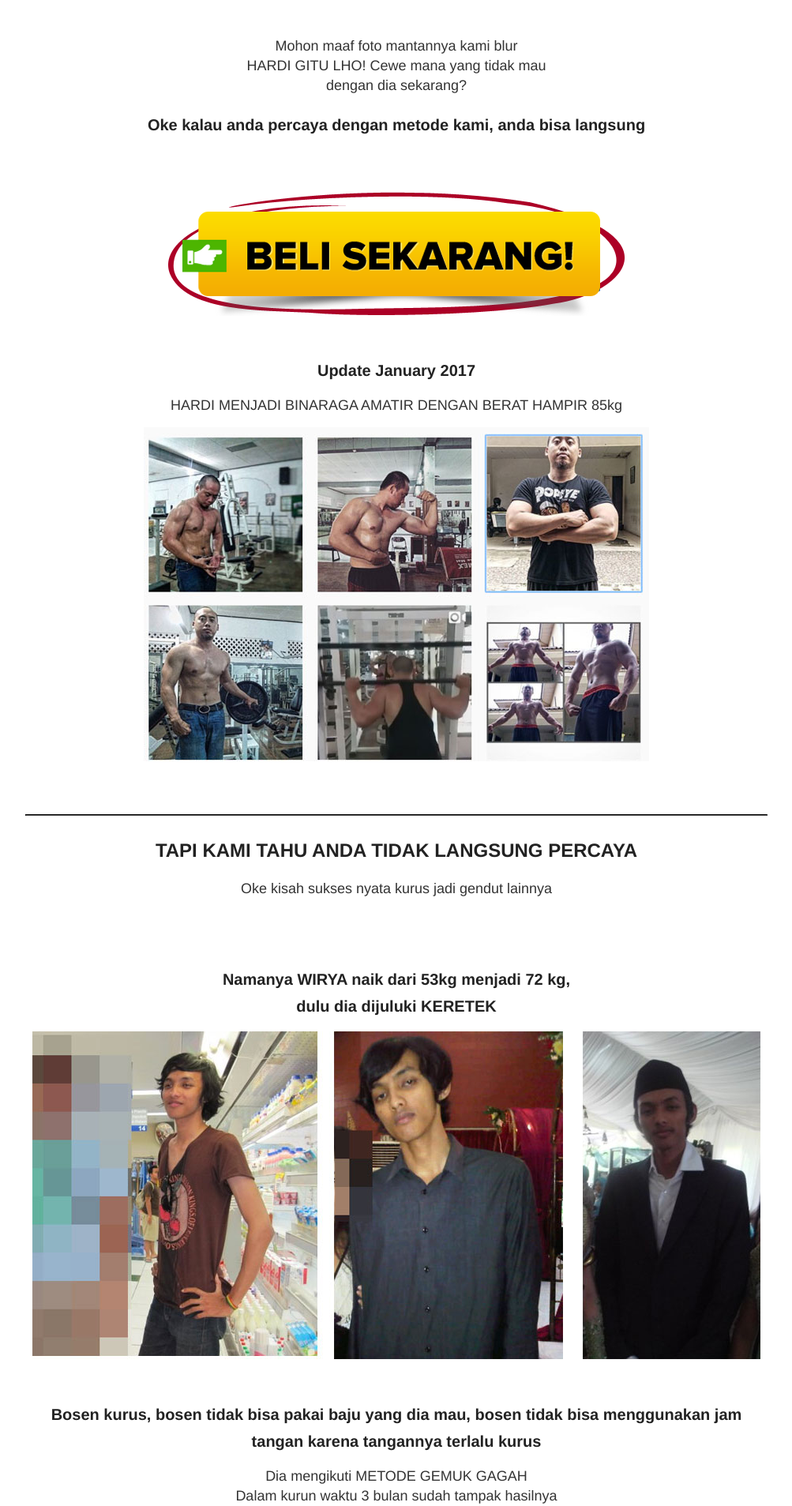
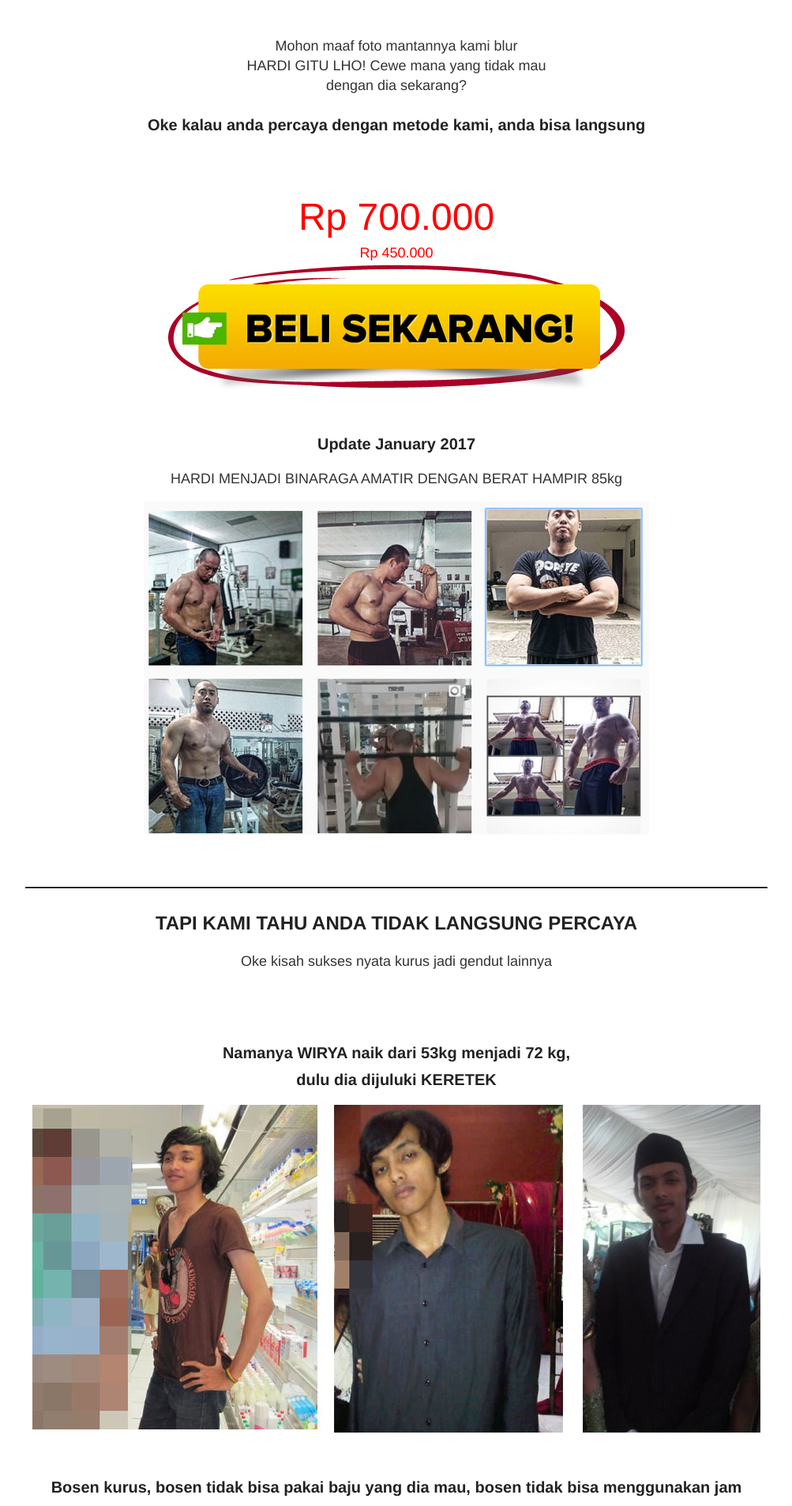
Before and after one commit to kemtol/gemukgagah, a Jekyll site: the page built from index.html, in a window 1280 px wide. Shown: the part 2022-3929 px from the top of the page at 79% size, without its empty margins (138-1141 px from the left). Built offline with Jekyll 4.4.1, drawn with Linux system fonts in a browser that asks for light colours.

Commit message:
Update default.html

```diff
--- a/_layouts/default.html
+++ b/_layouts/default.html
@@ -10,6 +10,11 @@
     <link href='{{ site.baseurl }}/images/favicon.ico' rel='icon' type='image/x-icon'/>
     <link rel="stylesheet" type="text/css" href="{{ site.baseurl }}/style.css" />
     <link rel="alternate" type="application/rss+xml" title="{{ site.name }} - {{ site.description }}" href="{{ site.baseurl }}/feed.xml" />
+    <style>
+      .box-harga .hx,.box-harga .hy{color:red;display:block}
+      .box-harga .hx{font-size:2rem}
+      .box-harga .hx{font-size:3rem}
+    </style>
   </head>
 
   <body>
@@ -42,7 +47,7 @@
 
             <h3>Oke kalau anda percaya dengan metode kami, anda bisa langsung</h3>
             <br /><br />
-
+            <div class="box-harga"><span class="hx">Rp 700.000</span><span class="hy">Rp 450.000</span></div>
             <img src="{{ site.baseurl }}images/beli-obat-cepet-gemuk.png" class="max-width:100%" /><br/><br/>
             <h3>Update January 2017</h3>
             <p>HARDI MENJADI BINARAGA AMATIR DENGAN BERAT HAMPIR 85kg</p>
```
